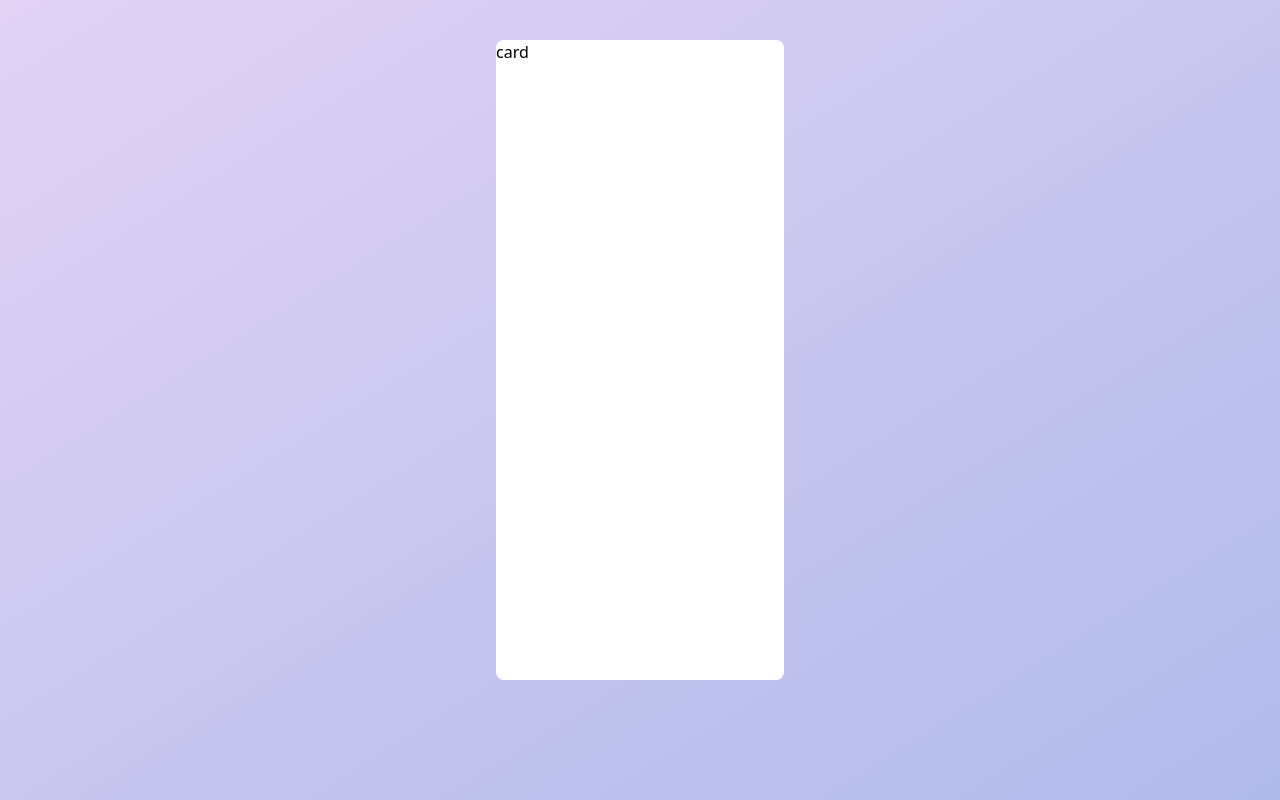
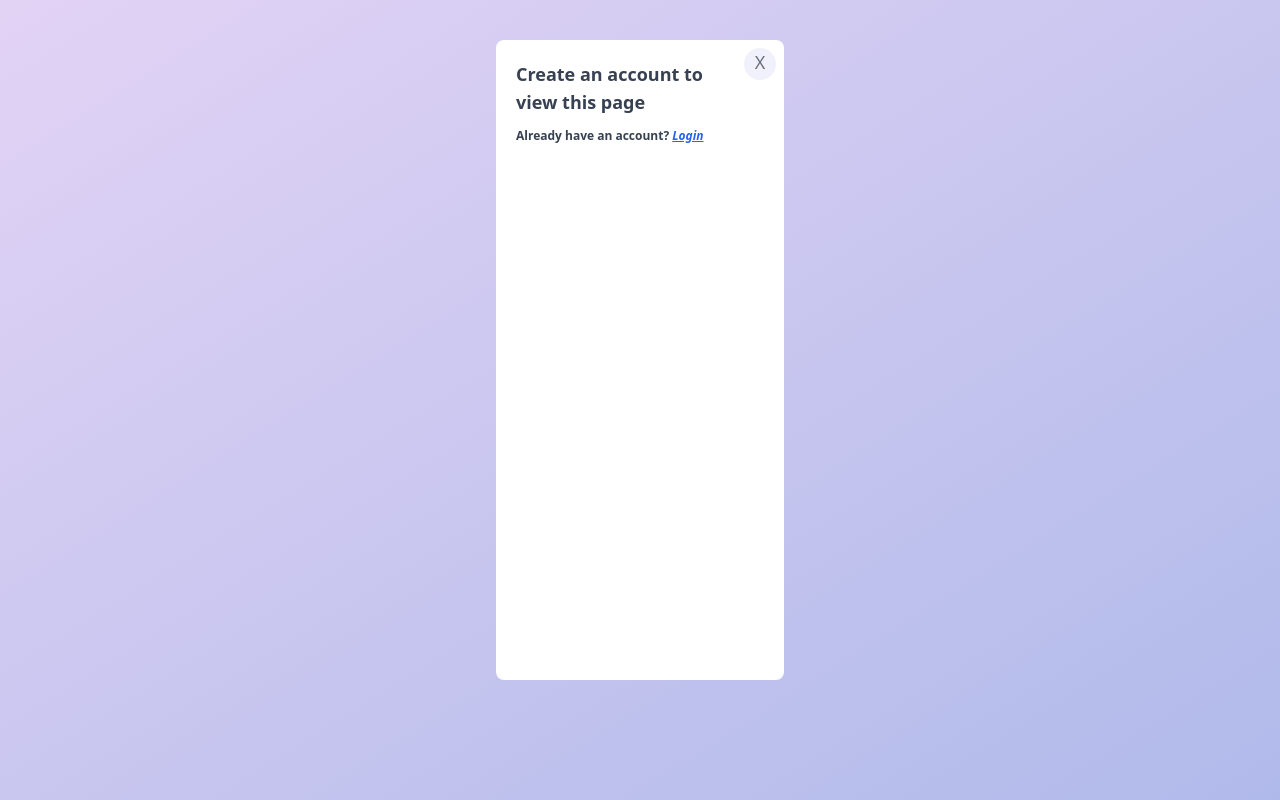
Before and after one commit to nasir-001/100-components, a Vue app: page /layout28 in a window 1280 px wide. Built offline with nearby package versions, Linux system fonts and the light colour scheme; the HTML template or start-up script is replaced by a standard one.

Commit message:
desingning the component 28

```diff
--- a/src/views/Layout28.vue
+++ b/src/views/Layout28.vue
@@ -1,7 +1,15 @@
 <template>
   <div class="bg-gradient-to-tl from-layou28gradientBottomColor to-layout28gradientTopColor h-screen">
     <div class="top-10 sticky bg-white w-72 rounded-lg h-4/5 mx-auto">
-      card
+      <div class="bg-layou28smallCircleColor mt-2 mr-2 float-right w-8 h-8 rounded-full text-center text-lg text-gray-500">
+        X
+      </div>
+      <div class="ml-5 mr-20 text-lg font-semibold pt-5 text-gray-700">
+        Create an account to view this page
+      </div>
+      <div class="text-xs ml-5 pt-3 font-semibold text-gray-700">
+        Already have an account? <i class="text-blue-600 underline">Login</i>
+      </div>
     </div>
   </div>
 </template>
```
